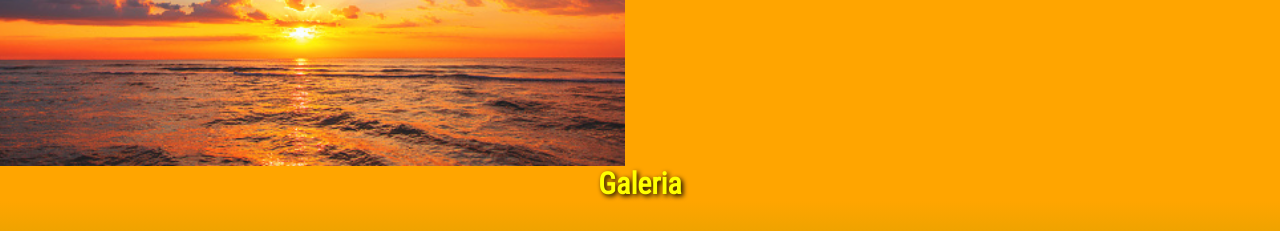
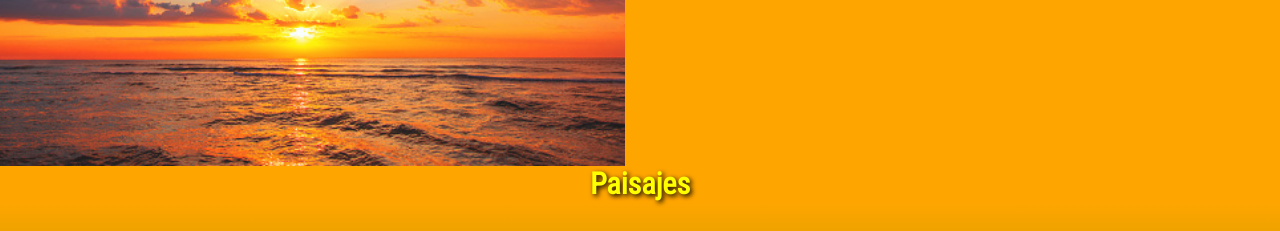
Before and after one commit to victboss/paisajes, a plain HTML site: page index.html in a window 1280 px wide. Shown: the part 999-1230 px from the top of the page. Drawn offline with Linux system fonts and the light colour scheme.

Commit message:
cambie el h2

```diff
--- a/index.html
+++ b/index.html
@@ -31,7 +31,7 @@
         <p>Lorem ipsum dolor sit amet consectetur adipisicing elit. Temporibus necessitatibus harum debitis impedit repudiandae, quidem magni, minus obcaecati veniam dignissimos nemo! Voluptas laudantium facilis amet voluptatum nihil? Id, laboriosam! Quis laudantium rerum iure! Fuga, ab fugiat consectetur impedit expedita quibusdam, veritatis modi accusamus iusto qui quas ut, earum aspernatur aperiam incidunt quae numquam eos? Architecto beatae facilis temporibus voluptatibus, aspernatur enim! Voluptas, tempore rem molestiae sapiente saepe possimus aspernatur tenetur consectetur ea omnis molestias illo accusantium eligendi quisquam placeat suscipit quam? Aut adipisci iusto eveniet a recusandae nostrum amet sapiente sequi quaerat beatae, laboriosam in corporis vitae ipsam accusamus soluta!</p>
     </div>
 </section>
-    <h2>Galeria</h2>
+    <h2>Paisajes</h2>
     <section class="galeria">
     <div class="item item1"></div>
     <div class="item item2"></div>
```
